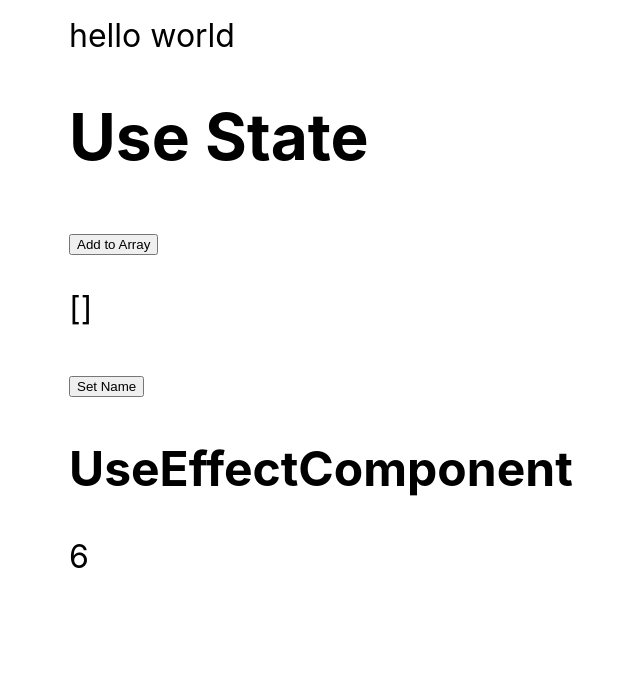
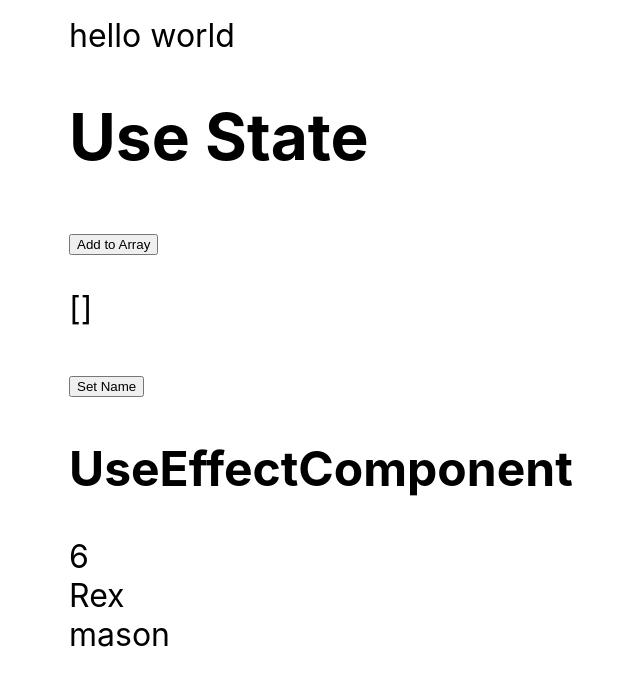
Before and after one commit to mrfinesse47/react-typescript-tutorial, a React (Create React App) app: page / in a window 1280 px wide. Shown: the top 686 px of the page, without its empty margins (171-811 px from the left). Built offline with nearby package versions, Linux system fonts and the light colour scheme.

Commit message:
usecontext section complete

```diff
--- a/src/App.tsx
+++ b/src/App.tsx
@@ -1,5 +1,7 @@
 import UseStateComponent from "./UseStateComponent";
 import UseEffectComponent from "./UseEffectComponent";
+import UseContextComponent from "./UseContextComponent";
+import React from "react";
 
 //hooks
 
@@ -9,6 +11,7 @@ const App = () => {
       hello world<h1>Use State</h1>
       <UseStateComponent />
       <UseEffectComponent />
+      <UseContextComponent />
     </div>
   );
 };
--- /dev/null
+++ b/src/UseContextComponent.tsx
@@ -0,0 +1,24 @@
+import Reat, { useState, useContext } from "react";
+
+//at 15:30 in https://www.youtube.com/watch?v=zM_ZiSl2n2E
+
+import UserContext, { UserState } from "./store";
+
+function ConsumerComponent() {
+  const user = useContext<UserState>(UserContext); //is normally inferred but you can even go user:UserState
+  return (
+    <div>
+      <div>{user.first}</div>
+      <div>{user.last}</div>
+    </div>
+  );
+}
+
+export default function UseContextComponent() {
+  const [user, setUser] = useState<UserState>({ first: "Rex", last: "mason " });
+  return (
+    <UserContext.Provider value={user}>
+      <ConsumerComponent />
+    </UserContext.Provider>
+  );
+}
--- /dev/null
+++ b/src/store.ts
@@ -0,0 +1,9 @@
+import { createContext } from "react";
+
+const InitialState = { first: "Kevin", last: "Mason" };
+
+export type UserState = typeof InitialState;
+
+const context = createContext<typeof InitialState>(InitialState); //types are inferred hover over stuff to see
+
+export default context;
```
Also changed, not shown: src/test.js (deleted, +0 -18 lines), 1 other file (tests, documents, lock files or other folders).
